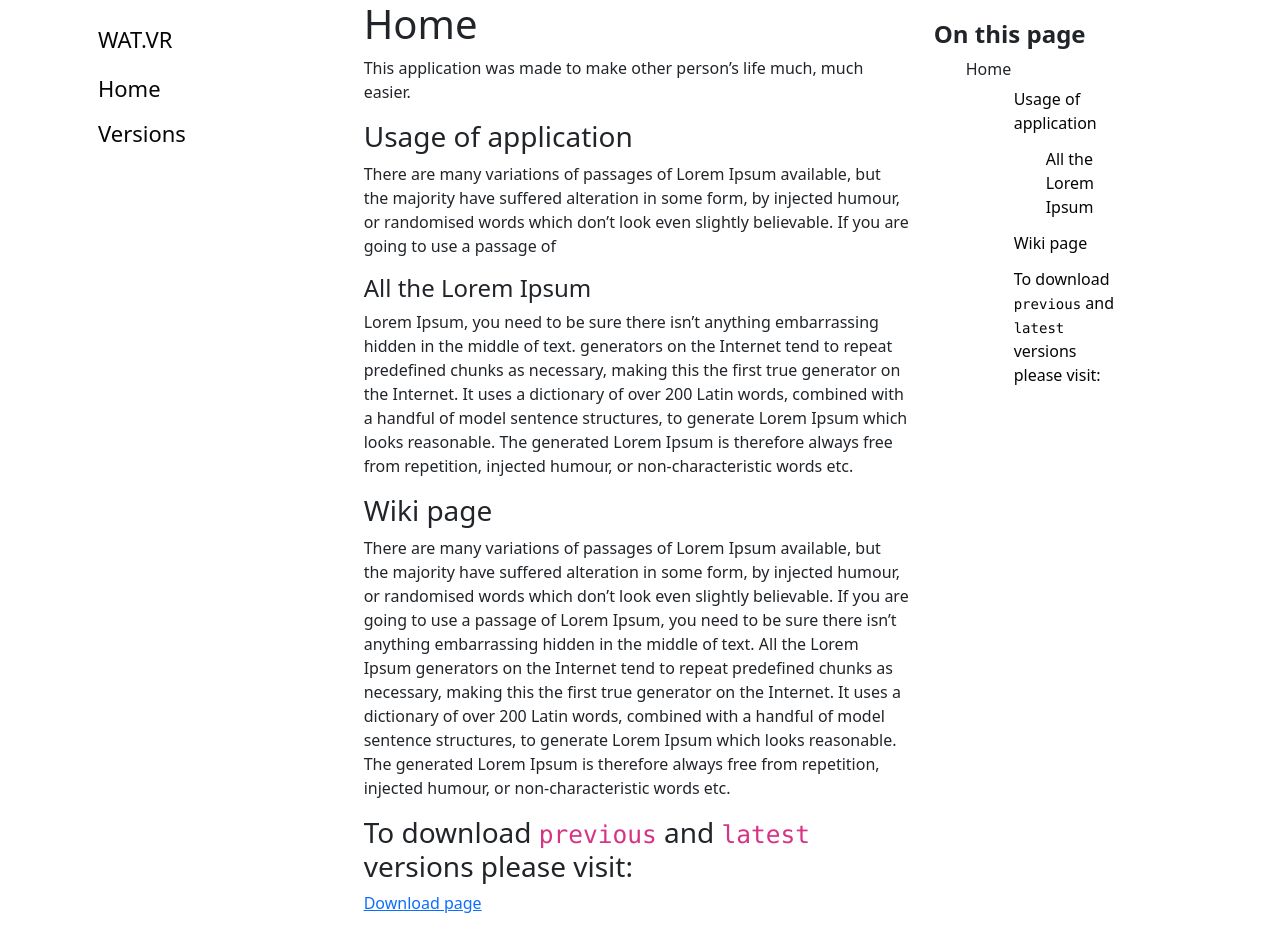
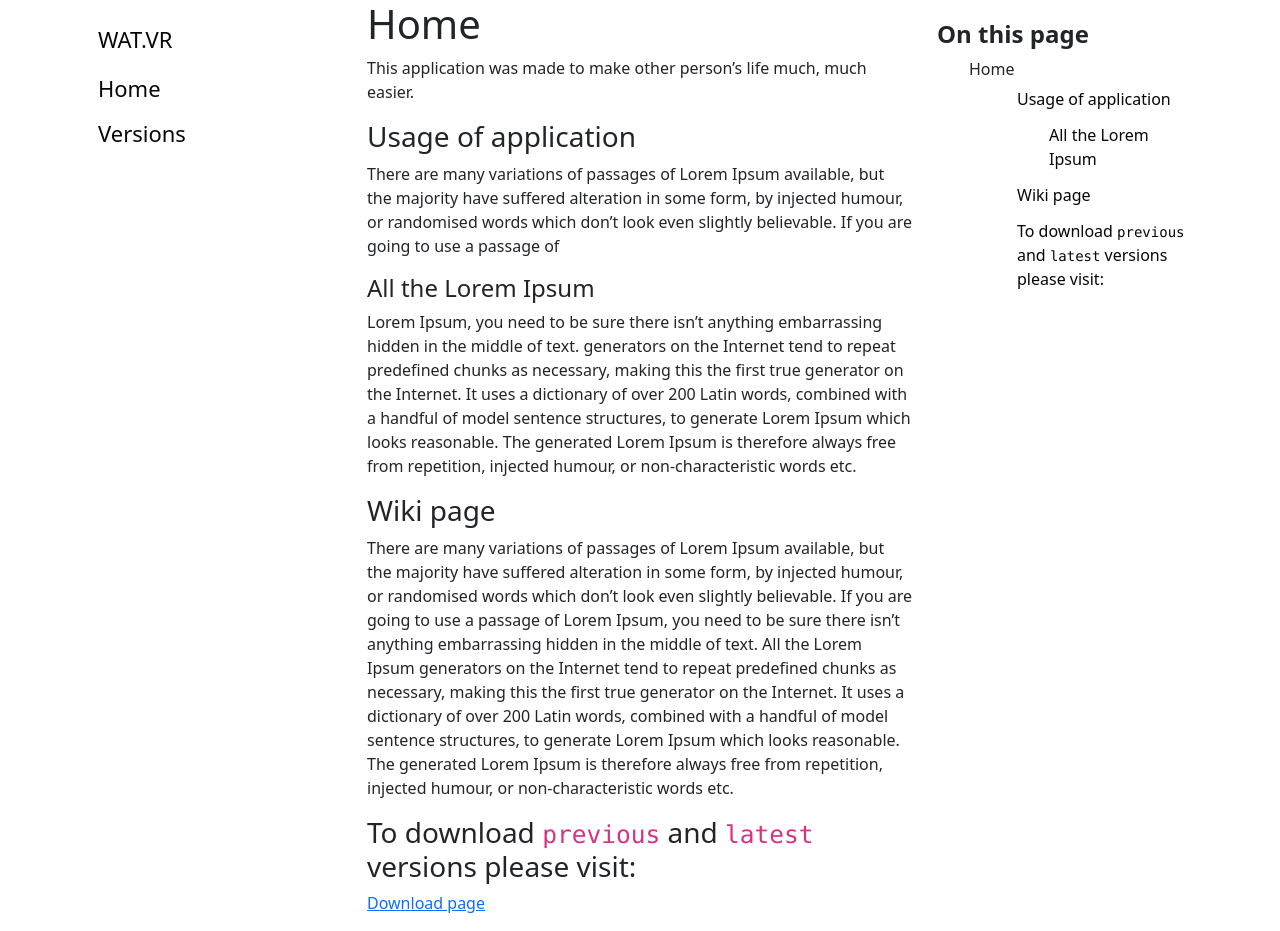
Before and after one commit to zozobalogh0817/zocs, a Jekyll site: the page built from home.md, in a window 1280 px wide. Built offline with Jekyll 4.4.1, drawn with Linux system fonts in a browser that asks for light colours.

Commit message:
feat: fix wiki-theme build bug

```diff
--- a/_includes/tocMenu.html
+++ b/_includes/tocMenu.html
@@ -5,10 +5,6 @@
 </div>
 {% endif %}
 <style>
-    ul {
-        margin-right: 2rem;
-    }
-
     .toc_content_sidenav {
         height: 100%;
         list-style: none;
```
